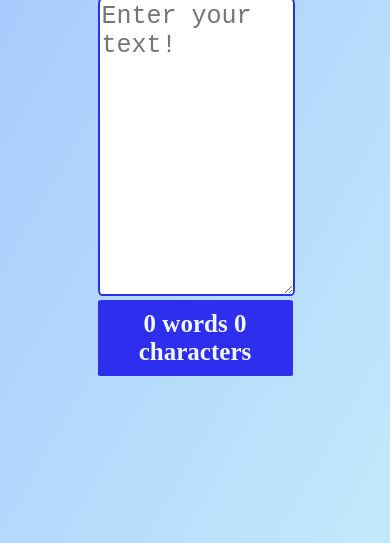
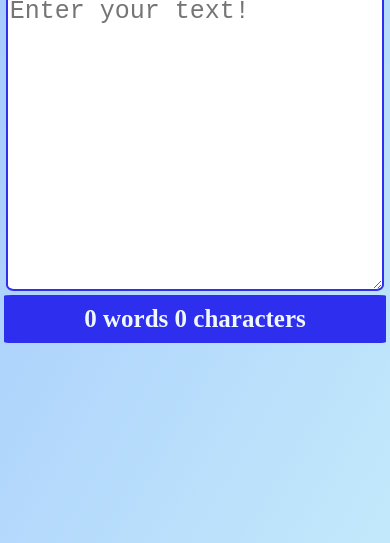
Before and after one commit to Shivam8369/word-counter, a plain HTML site: page index.html in a window 390 px wide. Shown: the part 301-844 px from the top of the page. Drawn offline with Linux system fonts and the light colour scheme.

Commit message:
Update style.css

```diff
--- a/style.css
+++ b/style.css
@@ -53,7 +53,7 @@ p {
   }
 
   .count {
-    width: 50%;
+    width: 98%;
   }
 
   #textbox {
```
